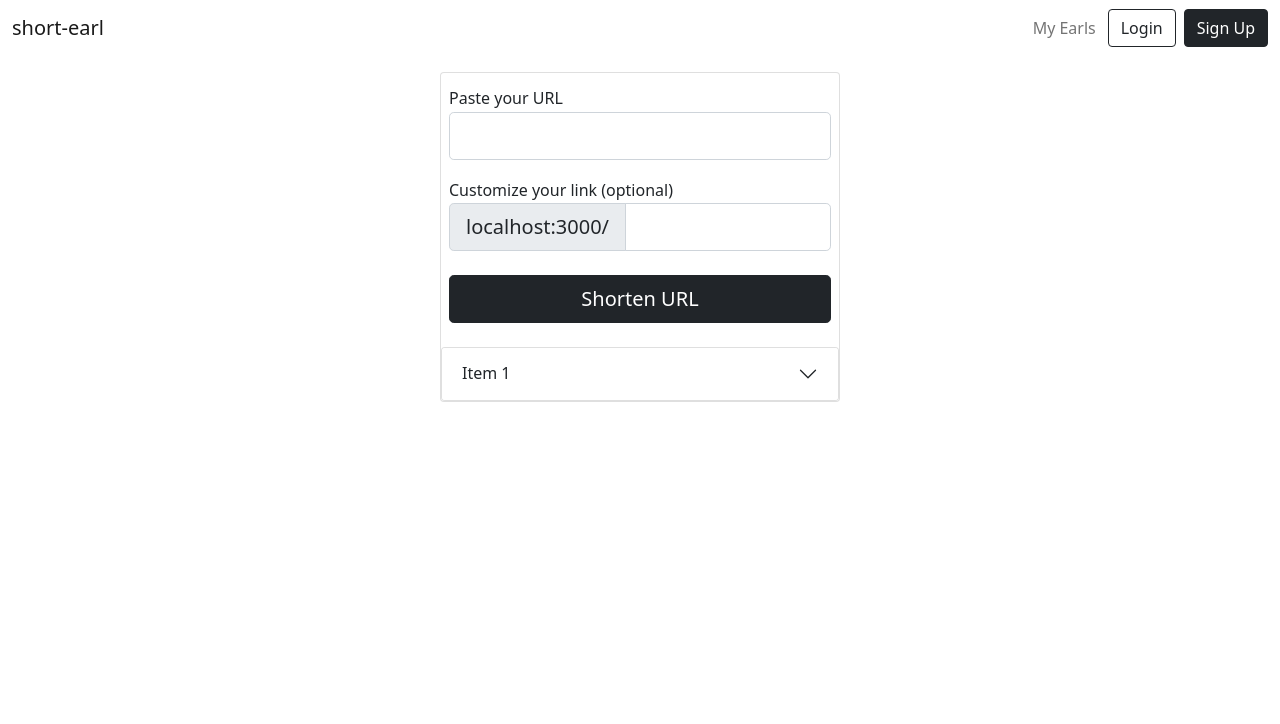
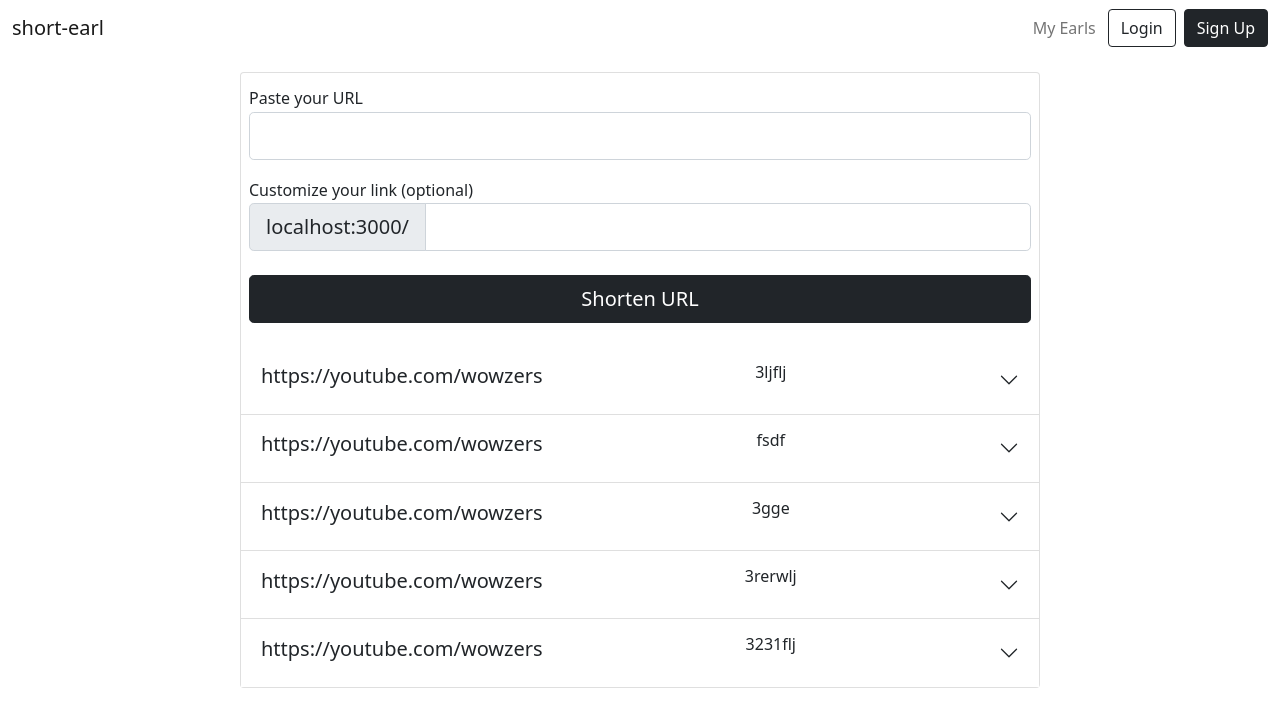
Before and after one commit to CameronCanning/short-earl, a React (Create React App) app in the folder client/: page /app in a window 1280 px wide. Shown: the top 724 px of the page. Built offline with nearby package versions, Linux system fonts and the light colour scheme.

Commit message:
links card

```diff
--- a/client/src/components/earl.js
+++ b/client/src/components/earl.js
@@ -168,7 +168,7 @@ const Earl = () => {
                 <button type='submit' className='btn btn-dark btn-lg'>Shorten URL</button>}
             </div>
         </form>
-        <Earls/>
+        <Earls earls={earls}/>
         </Card>
 
 
--- a/client/src/components/earls.js
+++ b/client/src/components/earls.js
@@ -1,15 +1,30 @@
 import { Accordion, Card } from "react-bootstrap";
 
 const Earls = ({ earls }) => {
-
+    const testEarls = [
+        {earl: '3ljflj', url: 'https://youtube.com/wowzers'},
+        {earl: 'fsdf', url: 'https://youtube.com/wowzers'},
+        {earl: '3gge', url: 'https://youtube.com/wowzers'},
+        {earl: '3rerwlj', url: 'https://youtube.com/wowzers'},
+        {earl: '3231flj', url: 'https://youtube.com/wowzers'}
+    ];
+    console.log(testEarls);
     return (
-        <Accordion id='earlsAccordion'>
-            <Accordion.Item eventKey='0'>
-                <Accordion.Header>Item 1</Accordion.Header>
-                <Accordion.Body>
-                    This is item 1
-                </Accordion.Body>
-            </Accordion.Item>
+        <Accordion id='earlsAccordion' flush>
+            {
+                testEarls.map((e, i) => {
+                    return (
+                    <Accordion.Item eventKey={i} key={e.earl}>
+                        <Accordion.Header>
+                            <h5>{e.url}</h5>
+                            <p className='ms-auto'>{e.earl}</p>
+                        </Accordion.Header>
+                        <Accordion.Body>
+                            {e.url}
+                        </Accordion.Body>
+                    </Accordion.Item>
+                )})
+            }
         </Accordion>
     )
 }
--- a/client/src/style.scss
+++ b/client/src/style.scss
@@ -9,7 +9,7 @@ $primary: black;
 
 
 .main {
-    max-width: 400px;
+    max-width: 800px;
     margin: $spacer auto;
     float: none;
 
```
